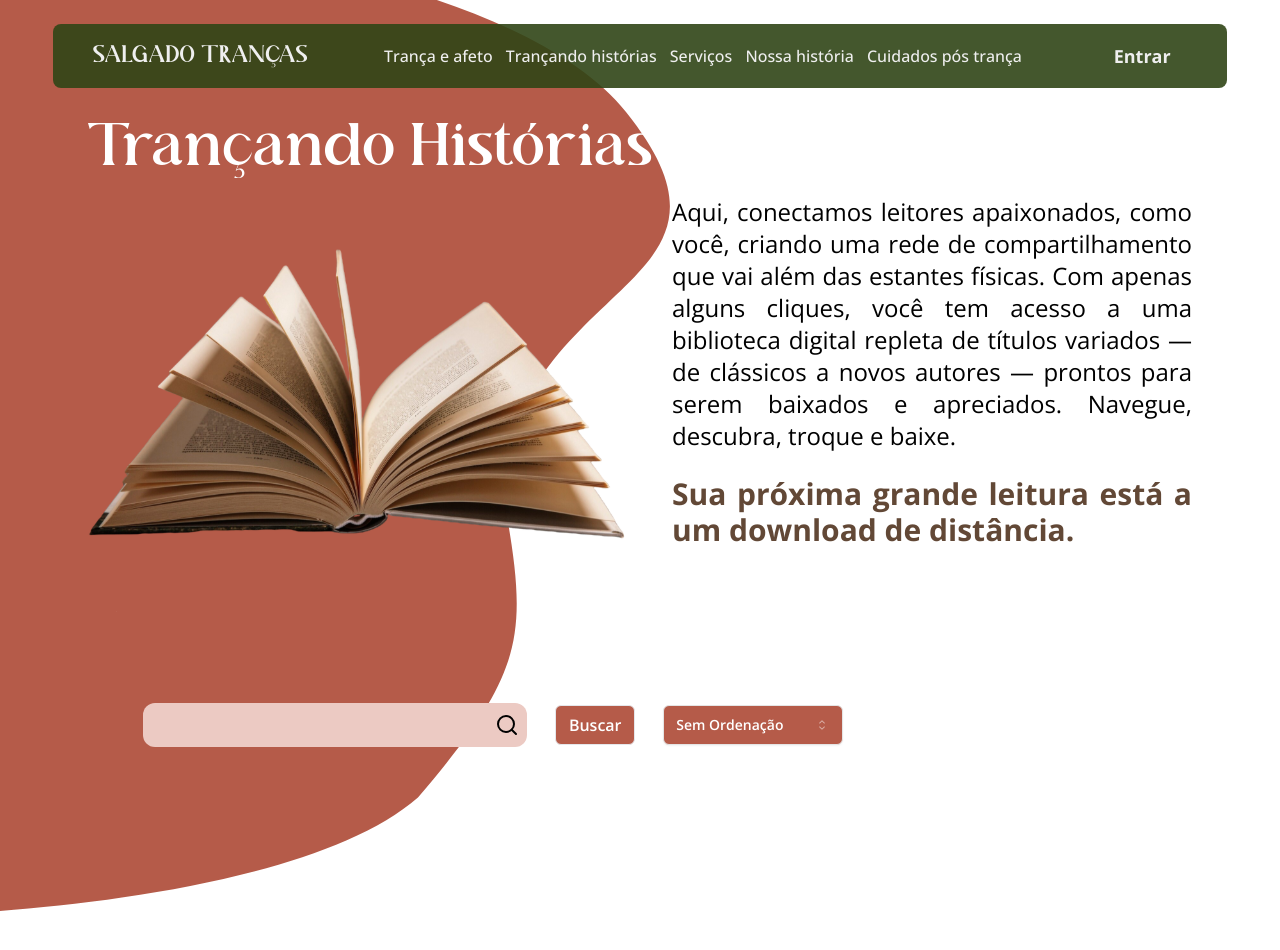
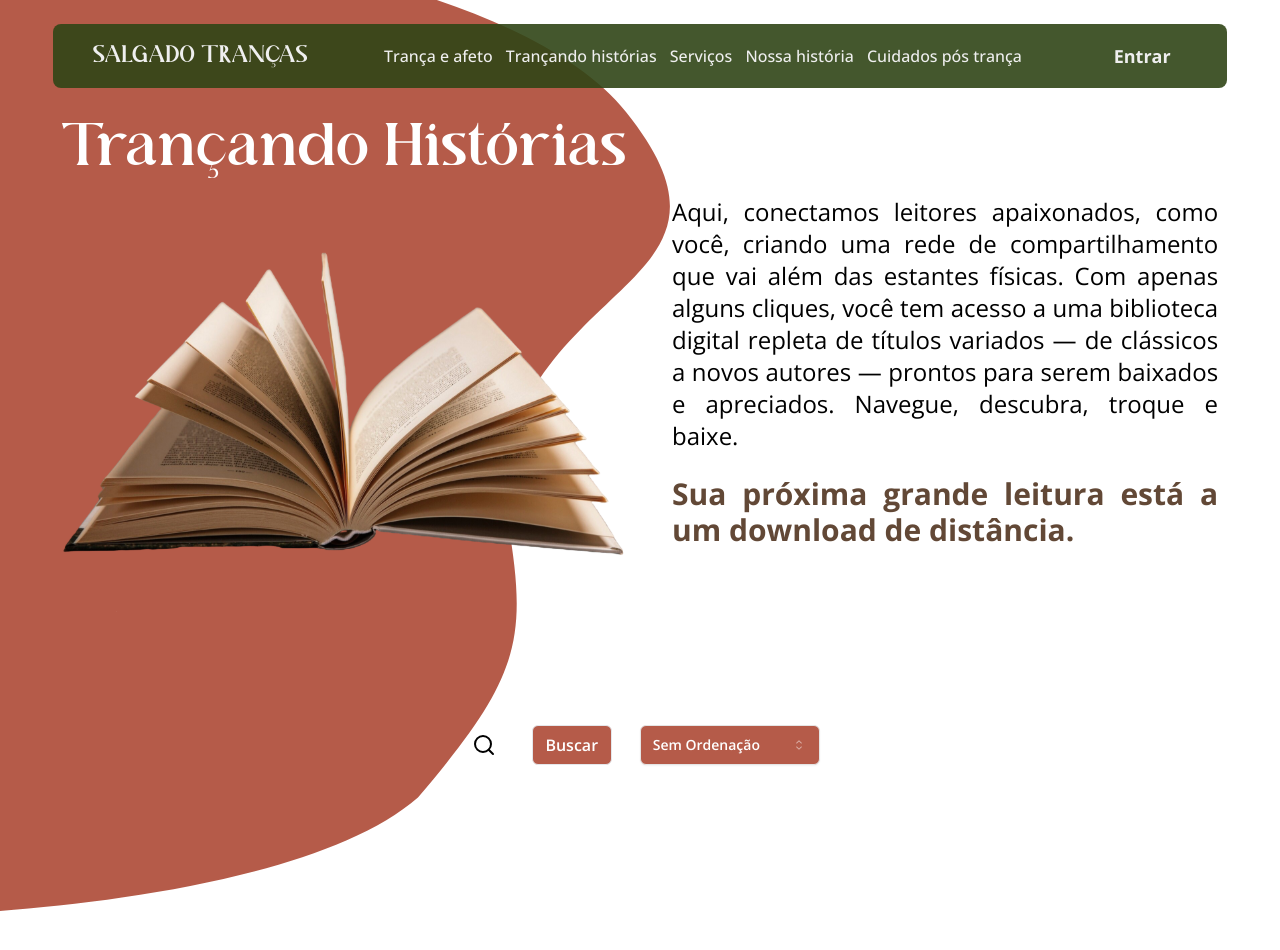
Before and after one commit to Origami-Flow/origami.flow.ui, a React (Vite) app: page /trancando-historias in a window 1280 px wide. Shown: the top 950 px of the page. Built offline with nearby package versions, Linux system fonts and the light colour scheme; what @radix-ui/themes would draw is missing.

Commit message:
refactor - modificando o menu para ele ficar denttro do header e modificando a pagina trançando historias

```diff
--- a/src/components/shared/Header.jsx
+++ b/src/components/shared/Header.jsx
@@ -1,6 +1,7 @@
-import { Menu } from "lucide-react";
+import { Menu as MenuIcon } from "lucide-react";
 import { useState } from "react";
 import HeaderText from "./HeaderText";
+import Menu from "./Menu";
 
 const Header = () => {
   const [isMenuOpen, setIsMenuOpen] = useState(false);
@@ -10,16 +11,17 @@ const Header = () => {
     const menu = document.getElementById("menu");
 
     if (menu && !isMenuOpen) {
-      menu.classList.toggle('hidden');
-      menu.classList.add('max-md:flex');
+      menu.classList.toggle("hidden");
+      menu.classList.add("max-md:flex");
     } else {
-      menu.classList.toggle('max-md:flex');
-      menu.classList.add('hidden');
+      menu.classList.toggle("max-md:flex");
+      menu.classList.add("hidden");
     }
   };
 
   return (
-    <div className="w-11/12 h-16 fixed flex justify-between  items-center inset-0 mt-6 py-4 px-10 text-base text-branconeutro font-medium bg-verdeprimary/90 rounded-lg mx-auto">
+    <>
+      <div className="w-11/12 h-16 z-20 fixed flex justify-between  items-center inset-0 mt-6 py-4 px-10 text-base text-branconeutro font-medium bg-verdeprimary/90 rounded-lg mx-auto">
         <span className="lg:text-2xl font-laisha select-none md:text-xl">
           SALGADO TRANÇAS
         </span>
@@ -33,7 +35,7 @@ const Header = () => {
         <span className="max-lg:hidden text-lg font-bold hover:bg-roseprimary rounded-3xl cursor-pointer py-2 px-4">
           Entrar
         </span>
-      <Menu
+        <MenuIcon
           size={40}
           cursor={"pointer"}
           onClick={toggleMenu}
@@ -41,6 +43,8 @@ const Header = () => {
           alt="Ícone menu"
         />
       </div>
+      <Menu />
+    </>
   );
 };
 
--- a/src/components/shared/Menu.jsx
+++ b/src/components/shared/Menu.jsx
@@ -2,7 +2,7 @@ import HeaderText from "./HeaderText";
 
 function Menu(){
     return(
-        <div id="menu" className="hidden lg:hidden flex-col pt-28 justify-evenly text-xl text-branconeutro bg-roseprimary/95 w-full h-96 p-6 items-center">
+        <div id="menu" className="fixed top-0 left-0 hidden lg:hidden flex-col pt-28 justify-evenly text-xl text-branconeutro bg-roseprimary/95 w-full h-96 p-6 items-center">
             <HeaderText item="Trança e afeto" />
             <HeaderText item="Trançando histórias" />
             <HeaderText item="Serviços" />
--- a/src/routes/Trancando-Historias/page.jsx
+++ b/src/routes/Trancando-Historias/page.jsx
@@ -45,8 +45,7 @@ export default function HistoriasPage() {
   return (
     <main className="p-2 h-screen">
       <Header />
-      <Menu />
-      <div className="px-4 pt-28 md:px-20">
+      <div className="px-4 md:w-[94%] pt-28  md:mx-auto">
         <h1 className="text-3xl md:text-6xl xl:text-white font-laisha">
           Trançando Histórias
         </h1>
@@ -77,7 +76,7 @@ export default function HistoriasPage() {
         <div className="flex flex-col md:flex-row mt-16 md:mt-96 xl:mt-24 items-center gap-4 md:gap-7 w-full md:w-[90%] m-auto">
           <SearchInput
             ref={inptRef}
-            className="w-80 md:w-96 !bg-rosesecundary border-none p-3"
+            className="w-80 md:w-96 bg-rosesecundary border-none  p-3"
             type="text"
             onKeyDown={handleKeyDown}
           />
```
Lines whose indentation alone changed are shown as unchanged.
